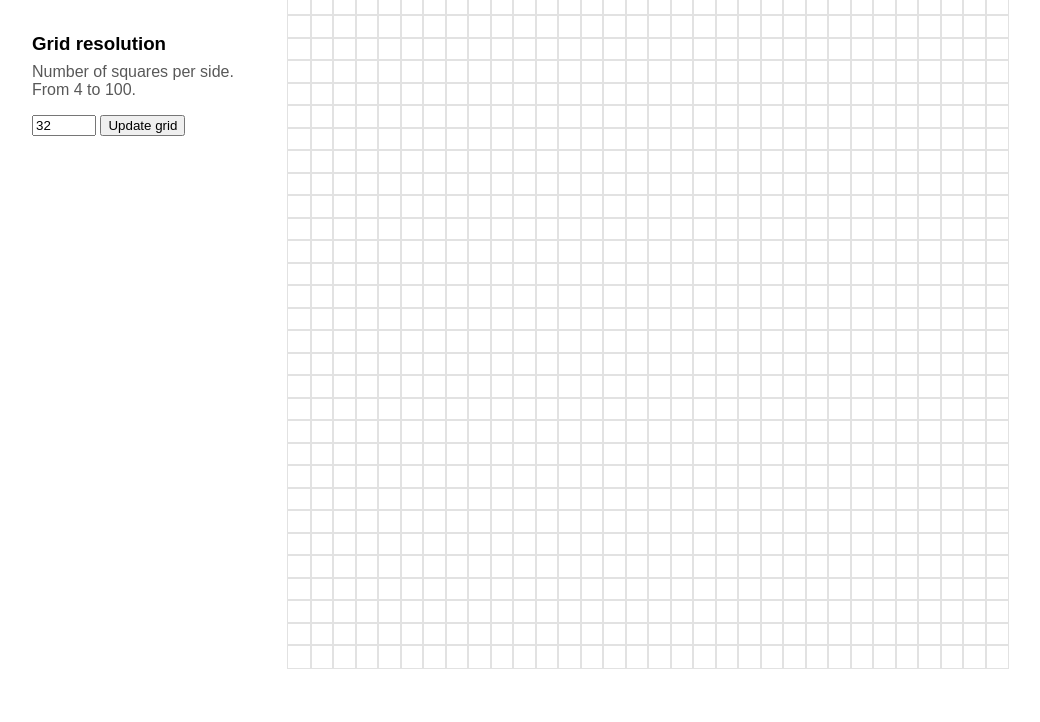
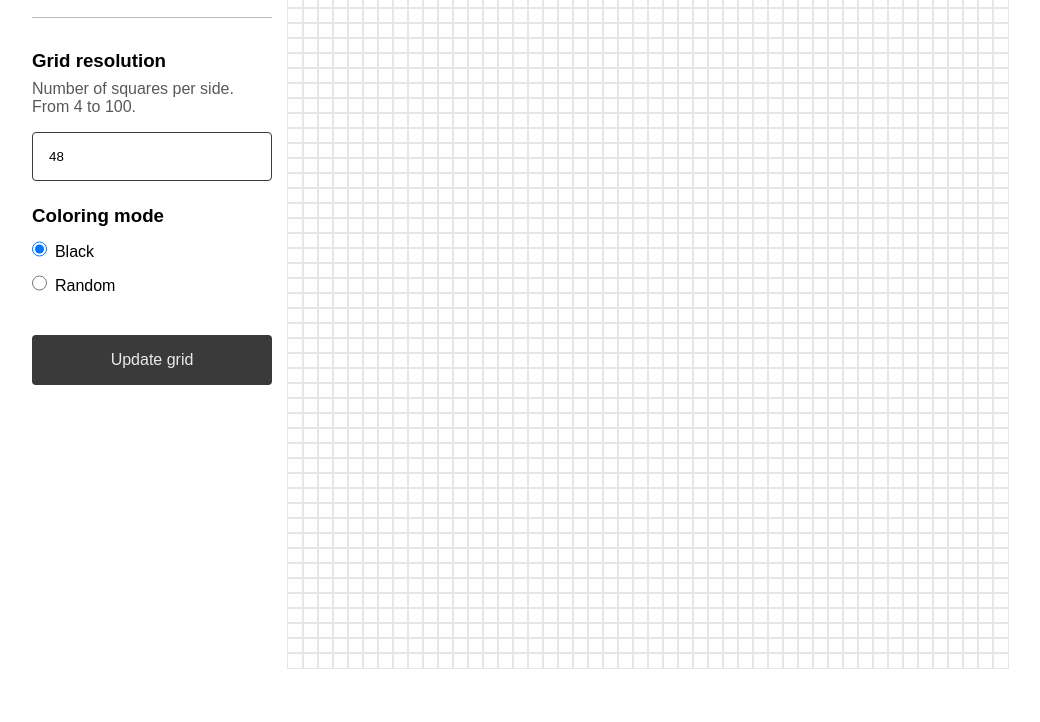
Before and after one commit to tigiyev/etch-a-sketch, a plain HTML site: page game.html in a window 1280 px wide. Shown: the part 78-800 px from the top of the page, without its empty margins (120-1160 px from the left). Drawn offline with Linux system fonts and the light colour scheme.

Commit message:
main: add random colors switch, improved ux and readability

```diff
--- a/game.html
+++ b/game.html
@@ -16,13 +16,29 @@
 		<div class="game">
 
 			<div class="controls">
-				<h1 class="indent-6">Etch-a-Sketch</h1>
-				<h3 class="indent-1">Grid resolution</h3>
-				<p class="indent-2 subtext">Number of squares per side. From 4 to 100.</p>
-				<div>
-					<input id="gridCount" type="number" value="32" min="4" max="100">
-					<button id="updateGrid">Update grid</button>
+				<h1 class="indent-4">Etch-a-Sketch</h1>
+
+				<div class="hr indent-4"></div>
+
+				<div class="indent-3">
+					<h3 class="indent-1">Grid resolution</h3>
+					<p class="indent-2 subtext">Number of squares per side. From 4 to 100.</p>
+					<input id="gridCount" type="number" value="48" min="4" max="100">
 				</div>
+
+				<div class="indent-4">
+					<h3 class="indent-1">Coloring mode</h3>
+					<div class="radio-cont">
+						<input type="radio" id="blackColor" name="colorSwitch" checked>
+						<label for="blackColor">Black</label>
+					</div>
+					<div class="radio-cont">
+						<input type="radio" id="randomColor" name="colorSwitch">
+						<label for="randomColor">Random</label>
+					</div>
+				</div>
+
+				<button id="updateGrid">Update grid</button>
 			</div>
 
 			<div id="gameGrid" class="container"></div>
--- a/game.js
+++ b/game.js
@@ -4,9 +4,12 @@ document.addEventListener("DOMContentLoaded", (e) => {
 
 	let container = document.querySelector("#gameGrid")
 	let updGridBtn = document.querySelector("#updateGrid")
-	const gridCountDefault = 32
+
+	const gridCountDefault = 48
 	const gridCountMin = 4
 	const gridCountMax = 100
+
+	let pixelColor = "black"
 
 
 	function createGrid(gridCount) {
@@ -32,12 +35,27 @@ document.addEventListener("DOMContentLoaded", (e) => {
 
 			for (let k = 0; k < gridCount; k++) {
 				let pixel = document.createElement("div")
-				pixel.addEventListener("mouseover", () => {
-					pixel.classList.add("active")
-				})
+
+				if (pixelColor == "random") {
+					// random color
+					pixel.addEventListener("mouseover", () => {
+						pixel.style.backgroundColor =
+							`rgb(
+							${Math.floor(Math.random() * 255)},
+							${Math.floor(Math.random() * 255)},
+							${Math.floor(Math.random() * 255)}
+							)`
+					})
+
+				}
+				else {
+					// default Black
+					pixel.addEventListener("mouseover", () => {
+						pixel.classList.add("active")
+					})
+				}
 				rowEl.appendChild(pixel)
 			}
-
 			container.appendChild(rowEl)
 		}
 
@@ -51,11 +69,20 @@ document.addEventListener("DOMContentLoaded", (e) => {
 		// get current input value
 		let gridCount = document.querySelector("#gridCount").value
 
+		// select pixel color
+		if (document.querySelector("#randomColor").checked) {
+			console.log("random");
+			pixelColor = "random"
+		}
+		else pixelColor = "black"
+
+
 		// delete old grid
 		container.innerHTML = ""
 
 		// create new grid
 		createGrid(gridCount)
+
 	}
 
 	updGridBtn.addEventListener("click", updateGrid)
--- a/game.scss
+++ b/game.scss
@@ -42,6 +42,29 @@ body {
 	margin: 0;
 }
 
+h1,
+h2,
+h3,
+h4,
+h5,
+h6,
+p {
+	margin: 0;
+}
+
+.subtext {
+	opacity: .65;
+}
+
+.hr {
+	width: 100%;
+	height: 1px;
+	border-bottom: 1px solid #b9b9b9;
+	background: transparent;
+	margin-bottom: 16px;
+}
+
+
 .indent-1 {
 	margin-bottom: var(--indent-1);
 }
@@ -74,20 +97,6 @@ body {
 	margin-bottom: var(--indent-8);
 }
 
-h1,
-h2,
-h3,
-h4,
-h5,
-h6,
-p {
-	margin: 0;
-}
-
-.subtext {
-	opacity: .65;
-}
-
 // base
 
 
@@ -105,32 +114,77 @@ p {
 .controls {
 	width: 240px;
 	display: flex;
+	flex-direction: column;
 	flex-wrap: wrap;
 	align-content: flex-start;
+
+	div {
+		width: 100%;
+	}
+
+	input[type=number] {
+		width: 100%;
+		padding: 16px;
+		margin: 0;
+		border-radius: 4px;
+		border: 1px solid #3a3a3a;
+	}
+
+	input[type=radio] {
+		width: 16px;
+		height: 16px;
+		margin: 0;
+		padding: 8px;
+		cursor: pointer;
+	}
+
+	label {
+		width: 100%;
+		padding: 8px;
+		cursor: pointer;
+	}
+
+	.radio-cont {
+		display: flex;
+		align-items: baseline;
+		cursor: pointer;
+
+		// gap: 8px;
+		// gaps are unclickable
+	}
+
+	button {
+		padding: 16px 28px;
+		font-size: 16px;
+		background-color: #3a3a3a;
+		color: #eaeaea;
+		border-radius: 4px;
+		border: 0;
+		cursor: pointer;
+	}
 }
 
 #gameGrid {
 	display: flex;
 	flex-wrap: wrap;
-	// outline: 1px solid red;
 	width: 720px;
 	height: 720px;
-
 	max-width: 90vw;
 	max-height: 90vh;
 
-
 	.row {
 		display: flex;
-		// outline: 1px solid green;
+		outline: 1px solid transparent;
 	}
 
 	div {
-		outline: 1px solid #e2e2e2;
+		outline: 1px solid rgb(230, 230, 230);
 		width: 100%;
 	}
 
 	.active {
-		background-color: rgb(48, 48, 48);
+		background-color: rgb(40, 40, 40);
+		// outline: 1px solid transparent;
+		outline: 1px solid rgb(149, 149, 149);
 	}
 }
```
Also changed, not shown: game.css, 1 other file.
